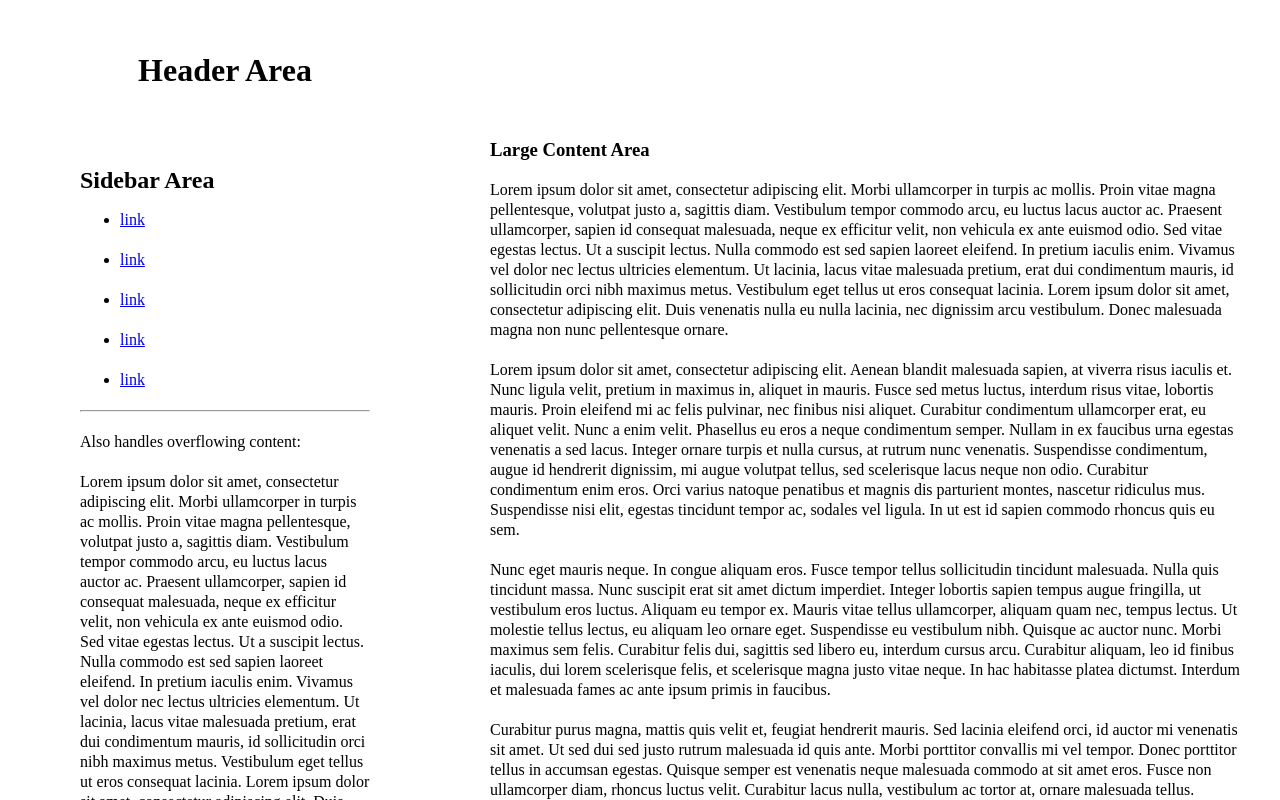
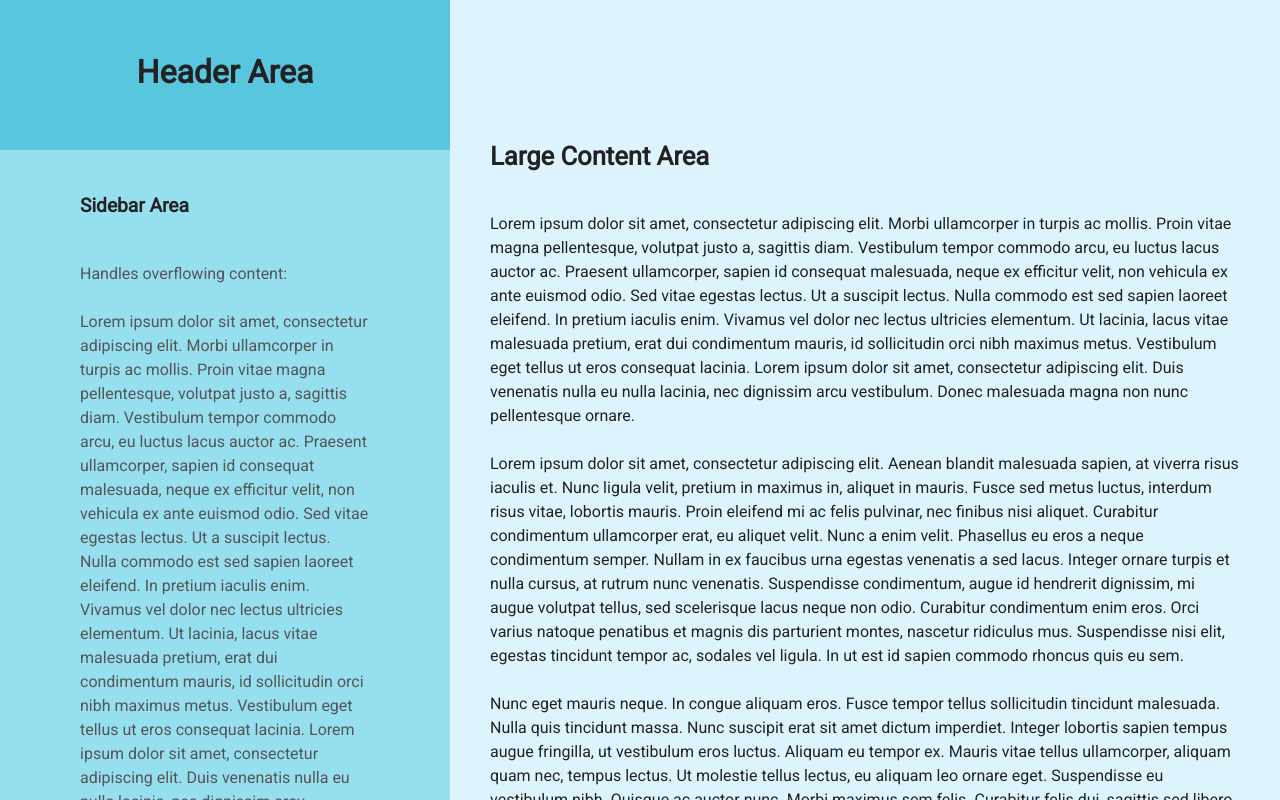
Before and after one commit to weblemur/js-test, a website: page layout.html in a window 1280 px wide. Drawn offline with Linux system fonts and the light colour scheme.

Commit message:
Add flair to layout styles

```diff
--- a/layout-styles.css
+++ b/layout-styles.css
@@ -1,7 +1,10 @@
 * {
   box-sizing: border-box;
   margin: 0;
-  line-height: 20px;
+  line-height: 24px;
+  font-size: 16px;
+  font-family: 'Roboto', sans-serif;
+  color: #222;
 }
 
 body {
@@ -25,12 +28,14 @@ body {
   height: 150px;
   padding-top: 60px;
   text-align: center;
+  background: #57c6de;
 }
 
 #page-header .sidebar {
   flex: 1;
   padding: 0 80px;
   overflow-y: scroll;
+  background: #96dfef;
 }
 
 #page-content {
@@ -38,8 +43,29 @@ body {
   min-width: 200px;
   padding: 120px 40px;
   overflow-y: scroll;
+  background: #ddf4ff;
+}
+
+/*** Extra Typography Cleanup ***/
+
+#page-header .title h1 {
+  font-size: 2em;
+}
+
+#page-header .sidebar h2 {
+  font-size: 1.2em;
+  margin: 44px 0;
+}
+
+#page-header .sidebar p {
+  color: #555;
+}
+
+#page-content h3 {
+  font-size: 1.6em;
+  margin-bottom: 44px;
 }
 
 #page-header .sidebar *, #page-content * {
-  margin: 20px 0;
+  margin: 24px 0;
 }
--- a/layout.html
+++ b/layout.html
@@ -3,6 +3,7 @@
 <head>
   <meta charset="UTF-8">
   <title>Basic Layout</title>
+  <link href="https://fonts.googleapis.com/css?family=Roboto" rel="stylesheet">
   <link href="layout-styles.css" rel="stylesheet" type="text/css" />
 </head>
 <body>
@@ -12,15 +13,7 @@
     </header>
     <nav class="sidebar">
       <h2>Sidebar Area</h2>
-      <ul>
-        <li><a href="#">link</a></li>
-        <li><a href="#">link</a></li>
-        <li><a href="#">link</a></li>
-        <li><a href="#">link</a></li>
-        <li><a href="#">link</a></li>
-      </ul>
-      <hr />
-      <p>Also handles overflowing content:</p>
+      <p>Handles overflowing content:</p>
       <p>Lorem ipsum dolor sit amet, consectetur adipiscing elit. Morbi ullamcorper in turpis ac mollis. Proin vitae magna pellentesque, volutpat justo a, sagittis diam. Vestibulum tempor commodo arcu, eu luctus lacus auctor ac. Praesent ullamcorper, sapien id consequat malesuada, neque ex efficitur velit, non vehicula ex ante euismod odio. Sed vitae egestas lectus. Ut a suscipit lectus. Nulla commodo est sed sapien laoreet eleifend. In pretium iaculis enim. Vivamus vel dolor nec lectus ultricies elementum. Ut lacinia, lacus vitae malesuada pretium, erat dui condimentum mauris, id sollicitudin orci nibh maximus metus. Vestibulum eget tellus ut eros consequat lacinia. Lorem ipsum dolor sit amet, consectetur adipiscing elit. Duis venenatis nulla eu nulla lacinia, nec dignissim arcu vestibulum. Donec malesuada magna non nunc pellentesque ornare.</p>
     <p>Lorem ipsum dolor sit amet, consectetur adipiscing elit. Aenean blandit malesuada sapien, at viverra risus iaculis et. Nunc ligula velit, pretium in maximus in, aliquet in mauris. Fusce sed metus luctus, interdum risus vitae, lobortis mauris. Proin eleifend mi ac felis pulvinar, nec finibus nisi aliquet. Curabitur condimentum ullamcorper erat, eu aliquet velit. Nunc a enim velit. Phasellus eu eros a neque condimentum semper. Nullam in ex faucibus urna egestas venenatis a sed lacus. Integer ornare turpis et nulla cursus, at rutrum nunc venenatis. Suspendisse condimentum, augue id hendrerit dignissim, mi augue volutpat tellus, sed scelerisque lacus neque non odio. Curabitur condimentum enim eros. Orci varius natoque penatibus et magnis dis parturient montes, nascetur ridiculus mus. Suspendisse nisi elit, egestas tincidunt tempor ac, sodales vel ligula. In ut est id sapien commodo rhoncus quis eu sem.</p>
     </nav>
```
